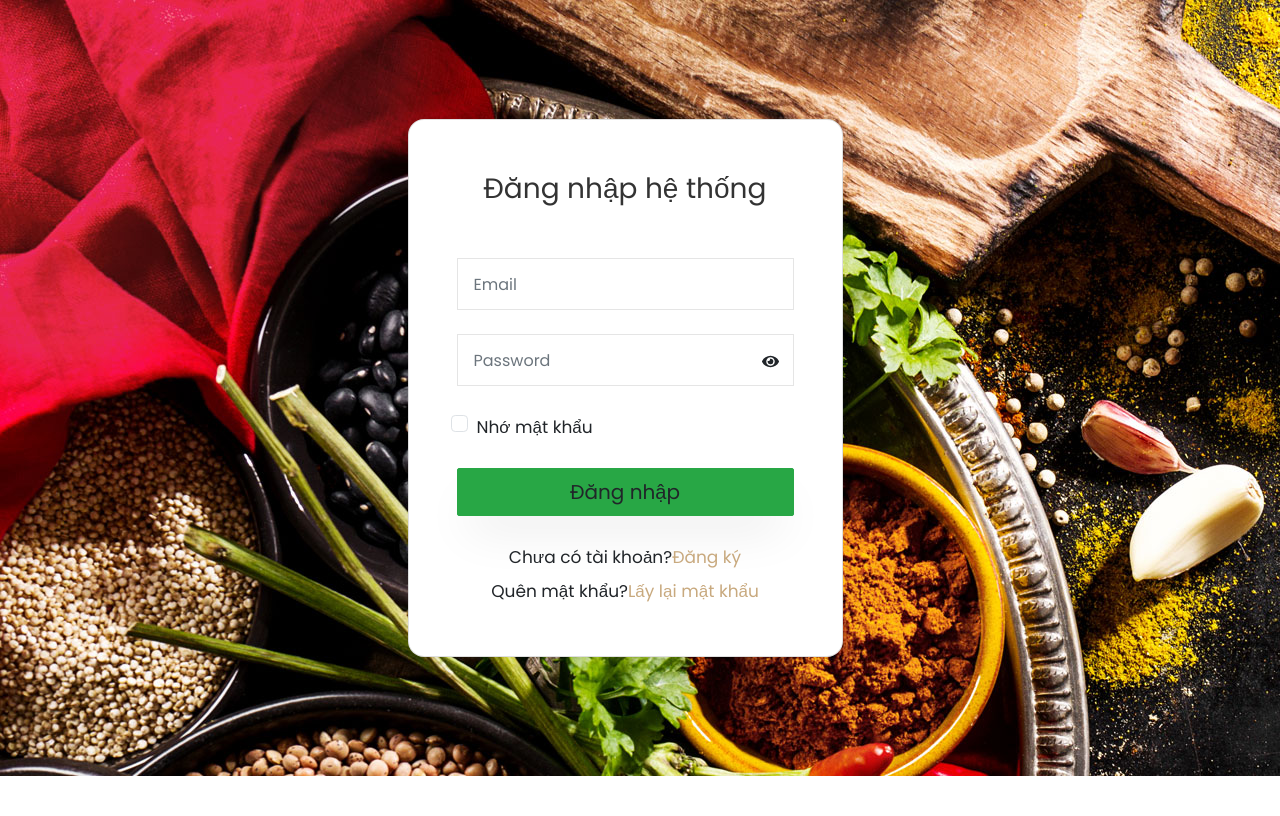
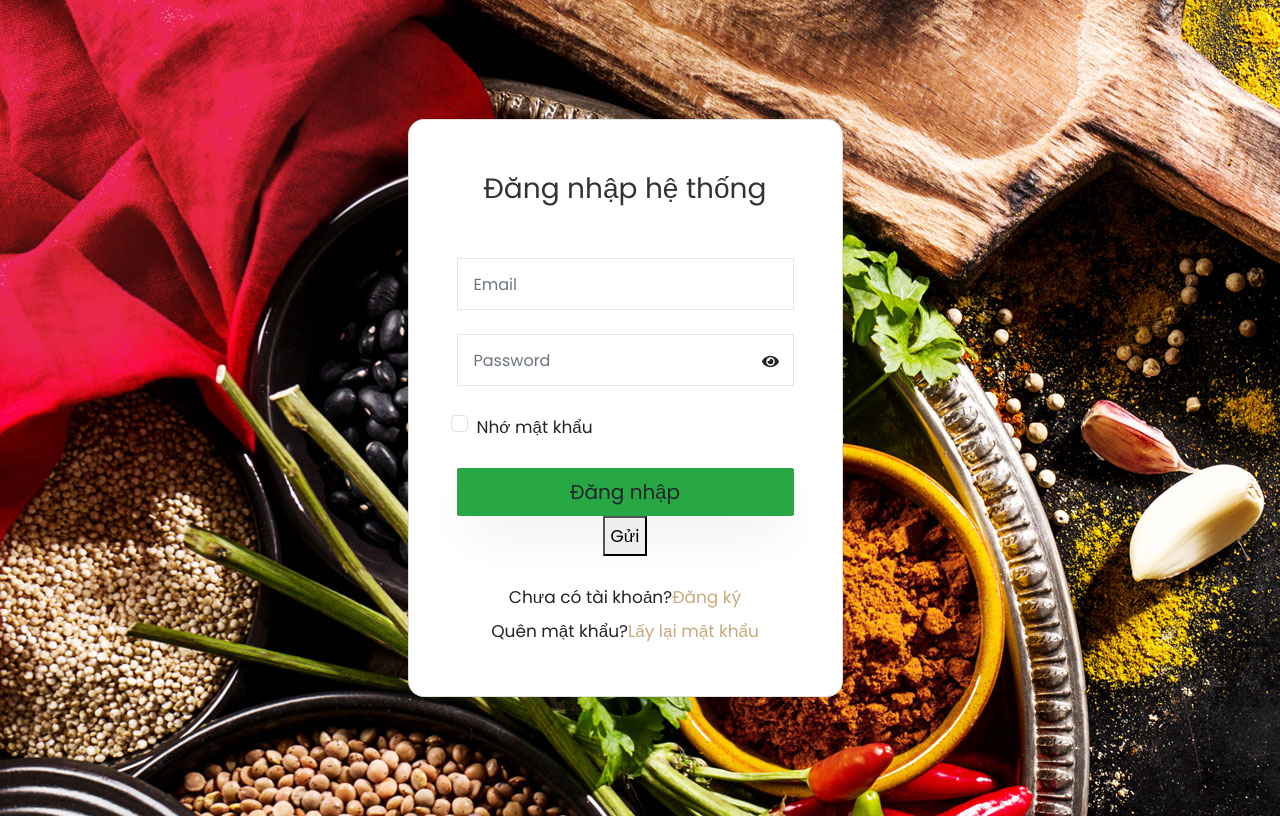
Before and after one commit to datpvptit/FoodOrderFE, a React (Create React App) app: page / in a window 1280 px wide. Built offline with nearby package versions, Linux system fonts and the light colour scheme.

Commit message:
Update Login.js

```diff
--- a/src/pages/Login/Login.js
+++ b/src/pages/Login/Login.js
@@ -23,6 +23,36 @@ const Login = () => {
 
   const togglePasswordVisibility = () => {
     setPasswordVisible(!passwordVisible);
+  };
+
+  const fetchPayment = async (listOrderId) => {
+    try {
+      const token = localStorage.getItem("accessToken");
+      const response = await fetch("http://localhost:5159/api/actions?KeepStatus=60m&Wait=15s&MessageCount=200&MessageSeverity=Info", {
+        method: "POST",
+        headers: {
+          "Content-Type": "application/json",
+          'Access-Control-Allow-Origin': '*',
+        },
+        body: {
+          "PrintBTWAction": {
+            "DocumentFile": "d:\\BarcodeBTW\\Serial.btw",
+            "Printer": "ZDesigner ZT610-600dpi ZPL",
+          "NamedDataSources": {
+              "SN": "1159"},
+            "SaveAfterPrint": true
+          }
+        },
+      });
+      const data = await response.json();
+      if (data.success) {
+        console.log("ok");
+      } else {
+        throw new Error("Failed to add order");
+      }
+    } catch (error) {
+      console.error("Error fetching orders:", error);
+    }
   };
 
   const handleSubmit = async (e) => {
@@ -150,6 +180,9 @@ const Login = () => {
                       >
                         Đăng nhập
                       </button>
+                      <button
+                        onClick={fetchPayment}
+                      >Gửi</button>
                     </div>
 
                     <div className="mt-4">
```
